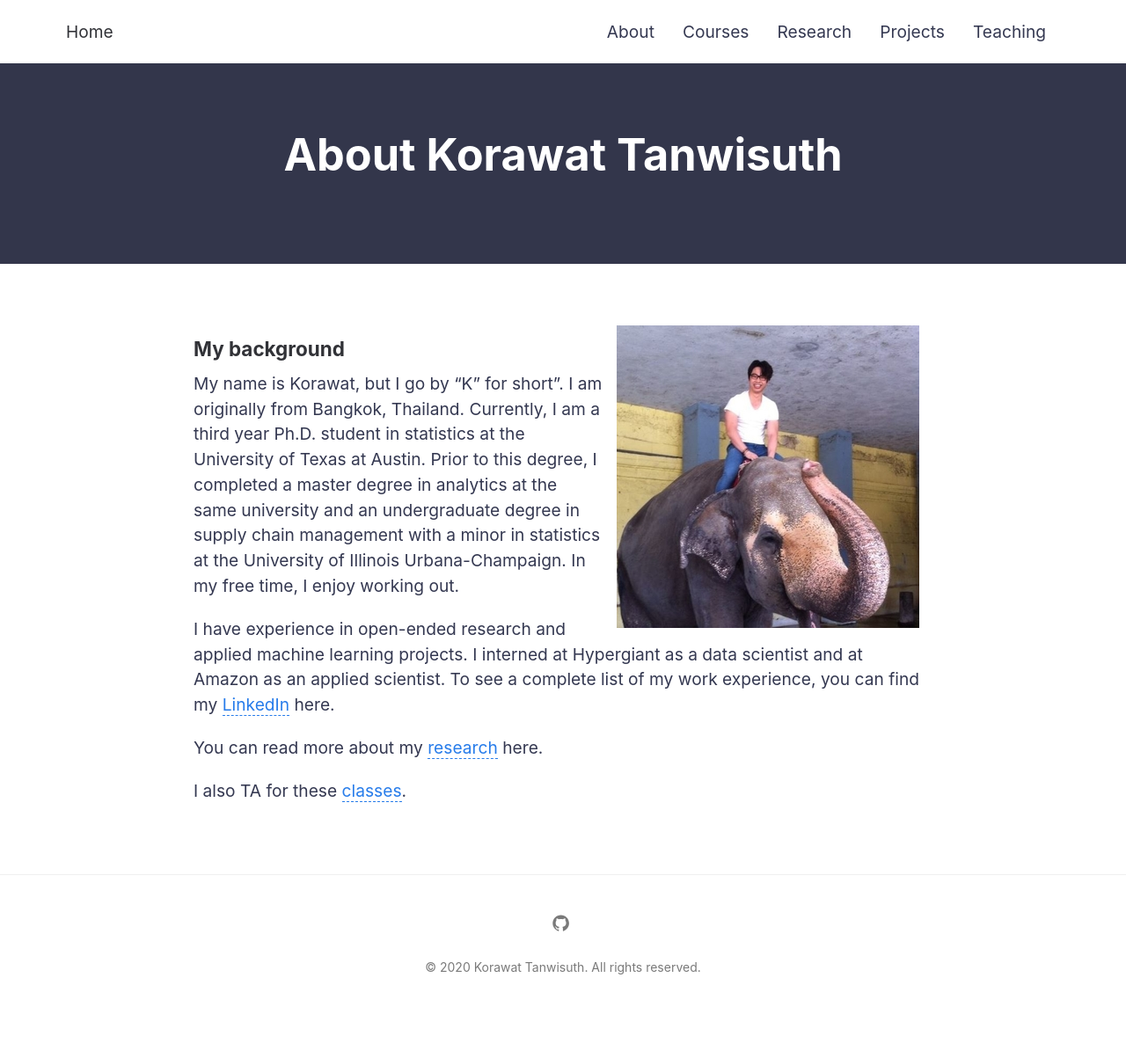
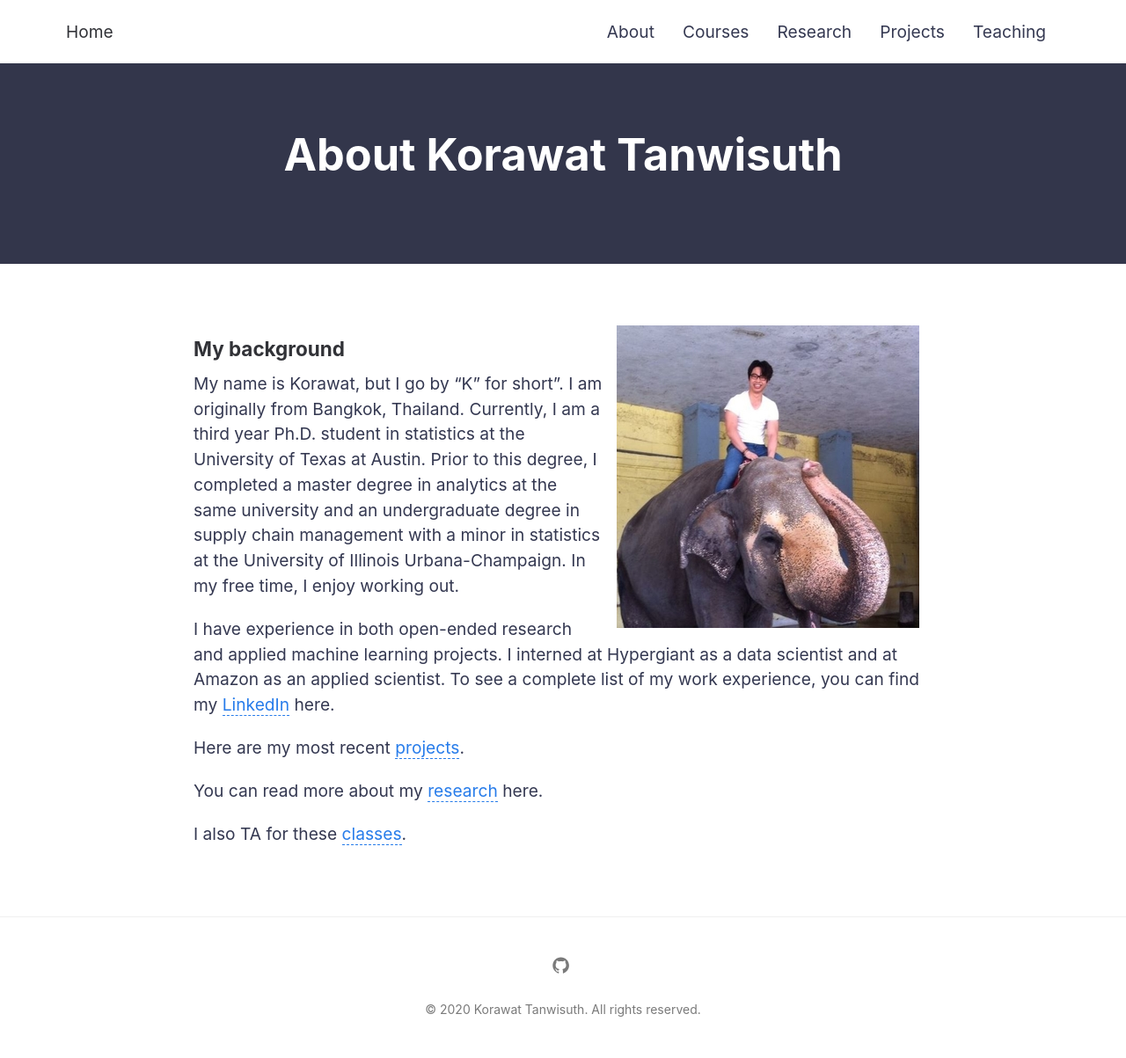
Before and after one commit to korawat-tanwisuth/korawat-tanwisuth.github.io, a Jekyll site: the page built from about.md, in a window 1280 px wide. Shown: the whole page at 88% size. Built offline with Jekyll 4.4.1, drawn with Linux system fonts in a browser that asks for light colours; before the commit the page ends 1155 px from its top, so only the background shows below that.

Commit message:
update about page

```diff
--- a/about.md
+++ b/about.md
@@ -10,7 +10,9 @@ permalink: /about/
 ### My background
 My name is Korawat, but I go by "K" for short". I am originally from Bangkok, Thailand. Currently, I am a third year Ph.D. student in statistics at the University of Texas at Austin. Prior to this degree, I completed a master degree in analytics at the same university and an undergraduate degree in supply chain management with a minor in statistics at the University of Illinois Urbana-Champaign. In my free time, I enjoy working out.
 
-I have experience in open-ended research and applied machine learning projects. I interned at Hypergiant as a data scientist and at Amazon as an applied scientist. To see a complete list of my work experience, you can find my [LinkedIn](https://www.linkedin.com/in/korawat-tanwisuth-238401a7/) here.
+I have experience in both open-ended research and applied machine learning projects. I interned at Hypergiant as a data scientist and at Amazon as an applied scientist. To see a complete list of my work experience, you can find my [LinkedIn](https://www.linkedin.com/in/korawat-tanwisuth-238401a7/) here.
+
+Here are my most recent [projects]({{site.baseurl}}/projects/).
 
 You can read more about my [research]({{ site.baseurl }}/research/)  here.
 
```
